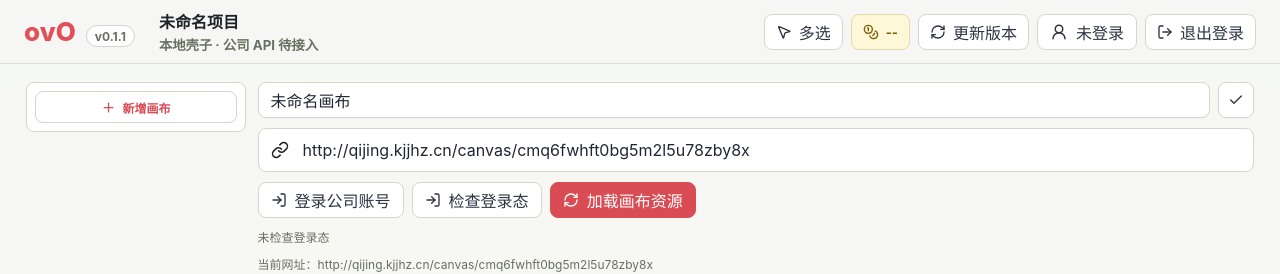
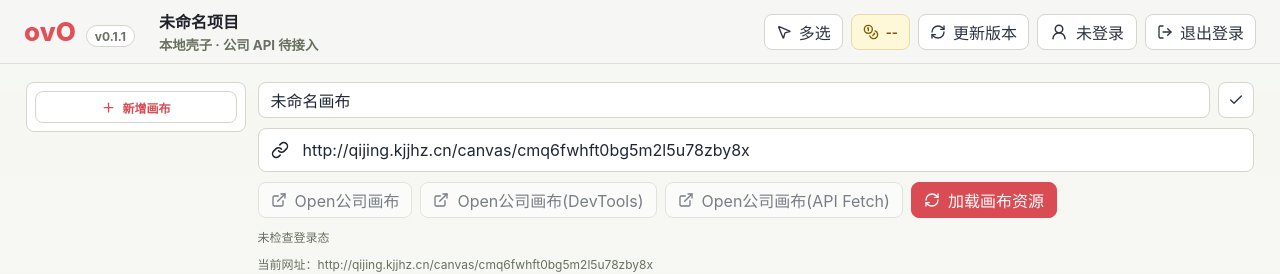
Before and after one commit to LiuMingXu888/ovO_create_video_platform, a React (Vite) app: page / in a window 1280 px wide. Shown: the top 274 px of the page. Built offline with nearby package versions, Linux system fonts and the light colour scheme.

Commit message:
feat(ui): 画布区改三按钮(Open/DevTools/API Fetch)+移除登录与检查按钮
Co-Authored-By: Claude Opus 4.8 (1M context) <noreply@anthropic.com>

```diff
--- a/src/App.tsx
+++ b/src/App.tsx
@@ -550,40 +550,6 @@ export function App() {
     setCanvasError(undefined);
   }
 
-  async function createCompanyCanvasSession() {
-    setCanvasLoading(true);
-    setCanvasError(undefined);
-
-    try {
-      const nextProject = await companyApiFacade.createCompanyCanvas();
-      setCanvasUrl(nextProject.canvasUrl);
-      setCanvasName(nextProject.title ?? "未命名画布");
-      setProject(nextProject);
-      setCanvasSnapshot(null);
-      setAssets([]);
-      setDefaultAssetOrder(createAssetOrder([]));
-      setCanvasHistory((current) =>
-        upsertCanvasHistoryEntry(current, {
-          url: nextProject.canvasUrl,
-          project: nextProject,
-          name: nextProject.title ?? "未命名画布",
-          layout: createCanvasAssetLayout([])
-        })
-      );
-      addActivityMessage("已新建公司画布");
-      await loadCanvasFromUrl(nextProject.canvasUrl);
-    } catch (error) {
-      try {
-        const result = await companyApiFacade.inspectCanvas("http://qijing.kjjhz.cn/projects");
-        addActivityMessage(`已打开公司新建流程并捕获 ${result.summaries?.length ?? 0} 个请求，请在内置浏览器完成新建后复制画布地址`);
-      } catch {
-        setCanvasError(error instanceof Error ? error.message : "新建公司画布失败");
-      }
-    } finally {
-      setCanvasLoading(false);
-    }
-  }
-
   async function handleOpenCompanyCanvas(mode: "plain" | "devtools" | "capture") {
     const targetUrl = getCanvasUrlFromProject(project) || canvasUrl || "http://qijing.kjjhz.cn/projects";
     try {
@@ -1026,11 +992,6 @@ export function App() {
       element.pause();
     }
     setPlayingAssetId((current) => (current === assetId ? null : current));
-  }
-
-  async function handleCheckAuth() {
-    setAuthState({ status: "checking" });
-    await refreshAuthState();
   }
 
   async function handleOpenLogin(targetUrl?: string) {
@@ -1810,9 +1771,7 @@ export function App() {
         onSelectCanvasHistory={selectCanvasHistory}
         onDeleteCanvasHistory={deleteCanvasHistory}
         onNewCanvas={createNewCanvasSession}
-        onCreateCompanyCanvas={createCompanyCanvasSession}
-        onOpenLogin={handleOpenLogin}
-        onCheckAuth={handleCheckAuth}
+        onOpenCompanyCanvas={handleOpenCompanyCanvas}
         onLoadCanvas={handleLoadCanvas}
       />
 
--- a/src/components/CanvasControls.tsx
+++ b/src/components/CanvasControls.tsx
@@ -1,4 +1,4 @@
-import { Check, Link, Loader2, LogIn, Plus, RefreshCw, Trash2 } from "lucide-react";
+import { Check, ExternalLink, Link, Loader2, Plus, RefreshCw, Trash2 } from "lucide-react";
 import type { CanvasHistoryEntry } from "../lib/canvasHistory";
 import type { AuthState } from "../types";
 
@@ -15,9 +15,7 @@ interface CanvasControlsProps {
   onSelectCanvasHistory: (entry: CanvasHistoryEntry) => void;
   onDeleteCanvasHistory: (entry: CanvasHistoryEntry) => void;
   onNewCanvas: () => void;
-  onCreateCompanyCanvas: () => void;
-  onOpenLogin: (canvasUrl?: string) => void;
-  onCheckAuth: () => void;
+  onOpenCompanyCanvas: (mode: "plain" | "devtools" | "capture") => void;
   onLoadCanvas: () => void;
 }
 
@@ -34,9 +32,7 @@ export function CanvasControls({
   onSelectCanvasHistory,
   onDeleteCanvasHistory,
   onNewCanvas,
-  onCreateCompanyCanvas,
-  onOpenLogin,
-  onCheckAuth,
+  onOpenCompanyCanvas,
   onLoadCanvas
 }: CanvasControlsProps) {
   const authLabel =
@@ -104,18 +100,29 @@ export function CanvasControls({
         </div>
 
         <div className="canvas-control-actions">
-          <button type="button" className="secondary-button" onClick={() => onOpenLogin()} disabled={loading || authState.status === "checking"}>
-            {authState.status === "checking" ? <Loader2 size={16} /> : <LogIn size={16} />}
-            <span>登录公司账号</span>
+          {(() => {
+            const canOpen = authState.status === "authenticated" && !loading;
+            return (
+              <>
+                <button type="button" className="secondary-button" onClick={() => onOpenCompanyCanvas("plain")} disabled={!canOpen}>
+                  <ExternalLink size={16} />
+                  <span>Open公司画布</span>
                 </button>
-          <button type="button" className="secondary-button" onClick={onCheckAuth} disabled={loading}>
-            {authState.status === "checking" ? <Loader2 size={16} /> : <LogIn size={16} />}
-            <span>检查登录态</span>
+                <button type="button" className="secondary-button" onClick={() => onOpenCompanyCanvas("devtools")} disabled={!canOpen}>
+                  <ExternalLink size={16} />
+                  <span>Open公司画布(DevTools)</span>
+                </button>
+                <button type="button" className="secondary-button" onClick={() => onOpenCompanyCanvas("capture")} disabled={!canOpen}>
+                  <ExternalLink size={16} />
+                  <span>Open公司画布(API Fetch)</span>
                 </button>
                 <button type="button" className="primary-button" onClick={onLoadCanvas} disabled={loading}>
                   {loading ? <Loader2 size={16} /> : <RefreshCw size={16} />}
                   <span>加载画布资源</span>
                 </button>
+              </>
+            );
+          })()}
         </div>
 
         <div className="canvas-status-line">{loading ? "正在连接公司接口" : authLabel}</div>
```
Also changed, not shown: 1 other file (tests, documents, lock files or other folders). Lines whose indentation alone changed are shown as unchanged.
